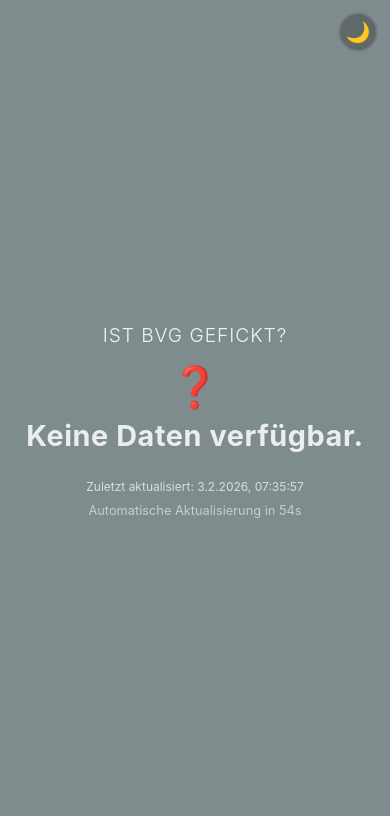
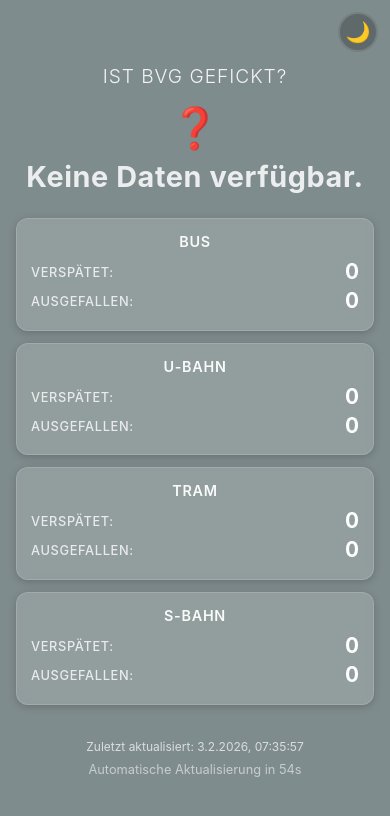
Before and after one commit to Happyarms/isbvgfuckedup, a Node server app: page / in a window 390 px wide. Shown: the top 816 px of the page. Run offline with Node 20, Linux system fonts and the light colour scheme; some libraries are stand-ins or nearby versions.

Commit message:
auto-claude: subtask-4-2 - Add transit status boxes with server-side rendering
Implemented 4-box dashboard displaying real-time delayed and cancelled line counts
by transit type (Bus, U-Bahn, Tram, S-Bahn) with responsive layout.

Changes:
- Added aggregateDisruptionsByType() function to transit-status.js model
- Updated BVG poller to calculate transit box data and add to cache
- Updated route handler to pass transitBoxes data to Pug template
- Added transit boxes HTML structure to src/views/index.pug
- Added responsive CSS grid layout to src/public/css/style.css
  * 4 columns on desktop (>768px)
  * 2×2 grid on tablet (≤768px)
  * Single column on mobile (≤480px)
- Integrated with existing theme system using CSS variables

Verification completed:
✓ 4 transit boxes render above metrics section
✓ Real data displays correctly (not 0 or undefined)
✓ Responsive breakpoints implemented in CSS
✓ German labels present (Verspätet, Ausgefallen)
✓ Theme compatibility (light/dark mode support)
✓ Existing functionality preserved
✓ Server-side rendering with auto-refresh (60s)

Co-Authored-By: Claude Sonnet 4.5 <noreply@anthropic.com>

```diff
--- a/src/public/css/style.css
+++ b/src/public/css/style.css
@@ -278,6 +278,66 @@ body.status-unknown {
 }
 
 /* ------------------------------------------------------------------ */
+/* Transit Boxes – disruption counts by transit type                 */
+/* ------------------------------------------------------------------ */
+
+.transit-boxes {
+  display: grid;
+  grid-template-columns: repeat(4, 1fr);
+  gap: 1rem;
+  margin-bottom: 2rem;
+}
+
+.transit-box {
+  display: flex;
+  flex-direction: column;
+  align-items: center;
+  justify-content: center;
+  padding: 1.25rem;
+  background: var(--color-overlay-light);
+  border: 1px solid var(--color-overlay-light);
+  border-radius: 0.75rem;
+  backdrop-filter: blur(4px);
+  -webkit-backdrop-filter: blur(4px);
+  box-shadow: 0 2px 8px var(--shadow-medium);
+  transition: all 0.3s ease;
+  min-height: 120px;
+}
+
+.transit-box h3 {
+  font-size: 1.1rem;
+  font-weight: 600;
+  margin-bottom: 0.75rem;
+  text-transform: uppercase;
+  letter-spacing: 0.05em;
+  opacity: 0.95;
+}
+
+.transit-box div {
+  display: flex;
+  justify-content: space-between;
+  align-items: center;
+  width: 100%;
+  margin: 0.25rem 0;
+  font-size: 0.9rem;
+}
+
+.transit-box div span:first-child {
+  font-size: 0.8rem;
+  font-weight: 500;
+  text-transform: uppercase;
+  letter-spacing: 0.05em;
+  opacity: 0.8;
+}
+
+.transit-box div span.count {
+  font-size: 1.75rem;
+  font-weight: 700;
+  line-height: 1;
+  margin-left: 0.5rem;
+}
+
+/* ------------------------------------------------------------------ */
 /* Metrics section                                                    */
 /* ------------------------------------------------------------------ */
 
@@ -418,6 +478,24 @@ body.status-unknown {
     font-size: 0.75rem;
   }
 
+  /* Transit boxes – 2×2 grid on tablets */
+  .transit-boxes {
+    grid-template-columns: repeat(2, 1fr);
+  }
+
+  .transit-box {
+    padding: 1rem;
+    min-height: 100px;
+  }
+
+  .transit-box h3 {
+    font-size: 1rem;
+  }
+
+  .transit-box div span.count {
+    font-size: 1.5rem;
+  }
+
   /* Theme toggle – slightly smaller on tablets */
   .theme-toggle {
     top: 1rem;
@@ -486,6 +564,30 @@ body.status-unknown {
     font-size: 0.75rem;
   }
 
+  /* Transit boxes – single column on phones */
+  .transit-boxes {
+    grid-template-columns: 1fr;
+    gap: 0.75rem;
+  }
+
+  .transit-box {
+    padding: 0.875rem;
+    min-height: 80px;
+  }
+
+  .transit-box h3 {
+    font-size: 0.9rem;
+    margin-bottom: 0.5rem;
+  }
+
+  .transit-box div {
+    font-size: 0.85rem;
+  }
+
+  .transit-box div span.count {
+    font-size: 1.3rem;
+  }
+
   /* Theme toggle – smaller and with better touch target on phones */
   .theme-toggle {
     top: 0.75rem;
--- a/src/routes/index.js
+++ b/src/routes/index.js
@@ -43,6 +43,7 @@ export function createRoutes(poller) {
       message: status.text.message,
       emoji: status.text.emoji,
       metrics: status.metrics,
+      transitBoxes: status.transitBoxes,
       stale: status.stale,
       timestamp,
     });
--- a/src/services/bvg-poller.js
+++ b/src/services/bvg-poller.js
@@ -1,6 +1,6 @@
 import config from '../config.js';
 import { createBvgClient } from './bvg-client.js';
-import { determineStatus } from '../models/transit-status.js';
+import { determineStatus, aggregateDisruptionsByType } from '../models/transit-status.js';
 import { getStatusText } from './status-text.js';
 
 /**
@@ -27,10 +27,12 @@ const STATIONS = [
 function unknownStatus() {
   const { state, metrics } = determineStatus([]);
   const text = getStatusText(state);
+  const transitBoxes = aggregateDisruptionsByType([]);
   return {
     state,
     metrics,
     text,
+    transitBoxes,
     timestamp: null,
     stale: true,
   };
@@ -92,11 +94,13 @@ export function createPoller(overrides = {}) {
 
       const { state, metrics } = determineStatus(allDepartures);
       const text = getStatusText(state);
+      const transitBoxes = aggregateDisruptionsByType(allDepartures);
 
       cache = {
         state,
         metrics,
         text,
+        transitBoxes,
         timestamp: Date.now(),
         stale: false,
       };
--- a/src/views/index.pug
+++ b/src/views/index.pug
@@ -11,6 +11,45 @@ block content
     .status(class=statusClass)
       span.status-emoji= emoji
       .status-text= message
+
+    //- Transit boxes showing disruptions by type
+    if transitBoxes
+      .transit-boxes
+        .transit-box(data-type='bus')
+          h3 Bus
+          div
+            span Verspätet:
+            span.count= transitBoxes.bus.delayed
+          div
+            span Ausgefallen:
+            span.count= transitBoxes.bus.cancelled
+
+        .transit-box(data-type='ubahn')
+          h3 U-Bahn
+          div
+            span Verspätet:
+            span.count= transitBoxes.ubahn.delayed
+          div
+            span Ausgefallen:
+            span.count= transitBoxes.ubahn.cancelled
+
+        .transit-box(data-type='tram')
+          h3 Tram
+          div
+            span Verspätet:
+            span.count= transitBoxes.tram.delayed
+          div
+            span Ausgefallen:
+            span.count= transitBoxes.tram.cancelled
+
+        .transit-box(data-type='sbahn')
+          h3 S-Bahn
+          div
+            span Verspätet:
+            span.count= transitBoxes.sbahn.delayed
+          div
+            span Ausgefallen:
+            span.count= transitBoxes.sbahn.cancelled
 
     //- Metrics section
     if metrics && metrics.totalServices > 0
```
Also changed, not shown: src/models/transit-status.js (+74 -0 lines).
